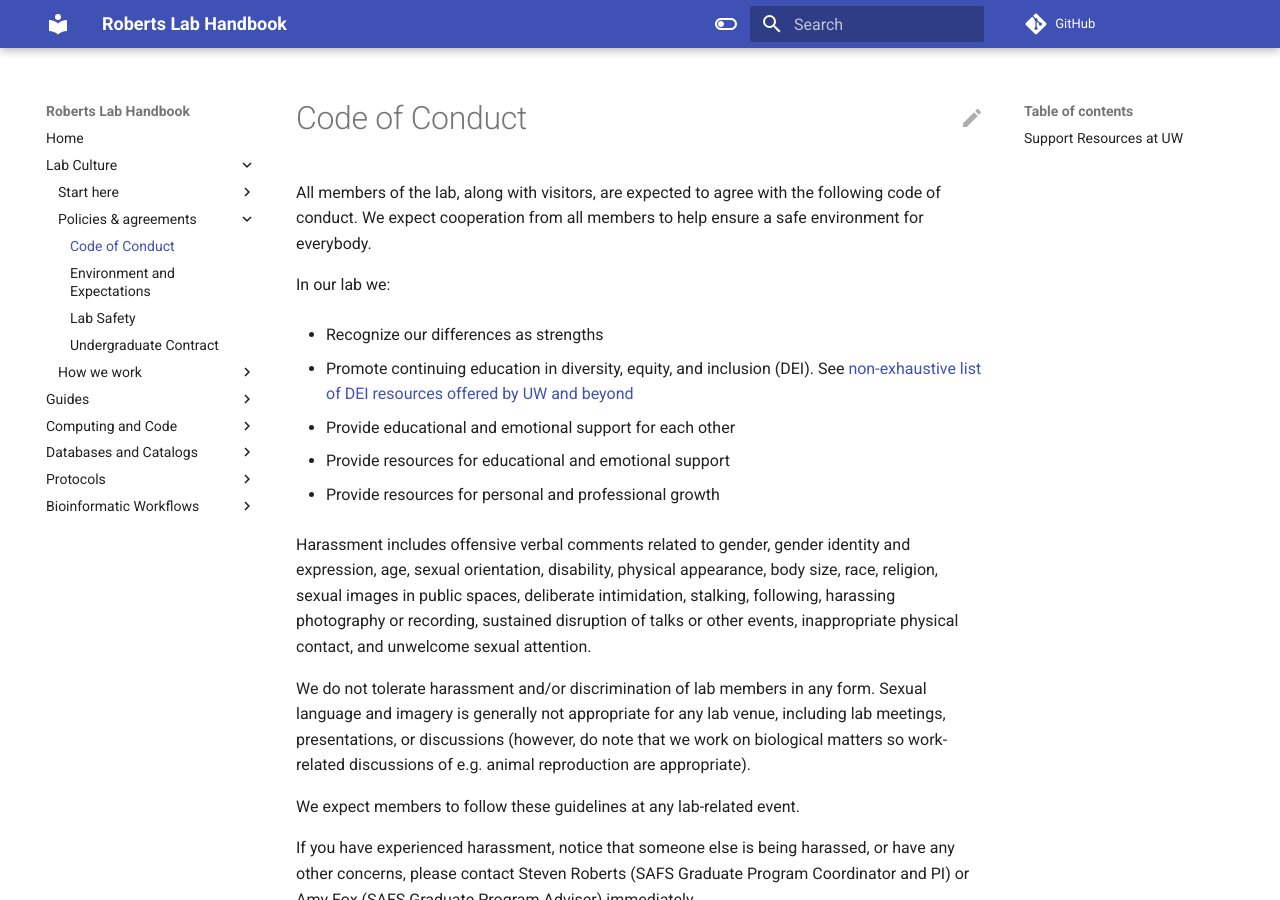
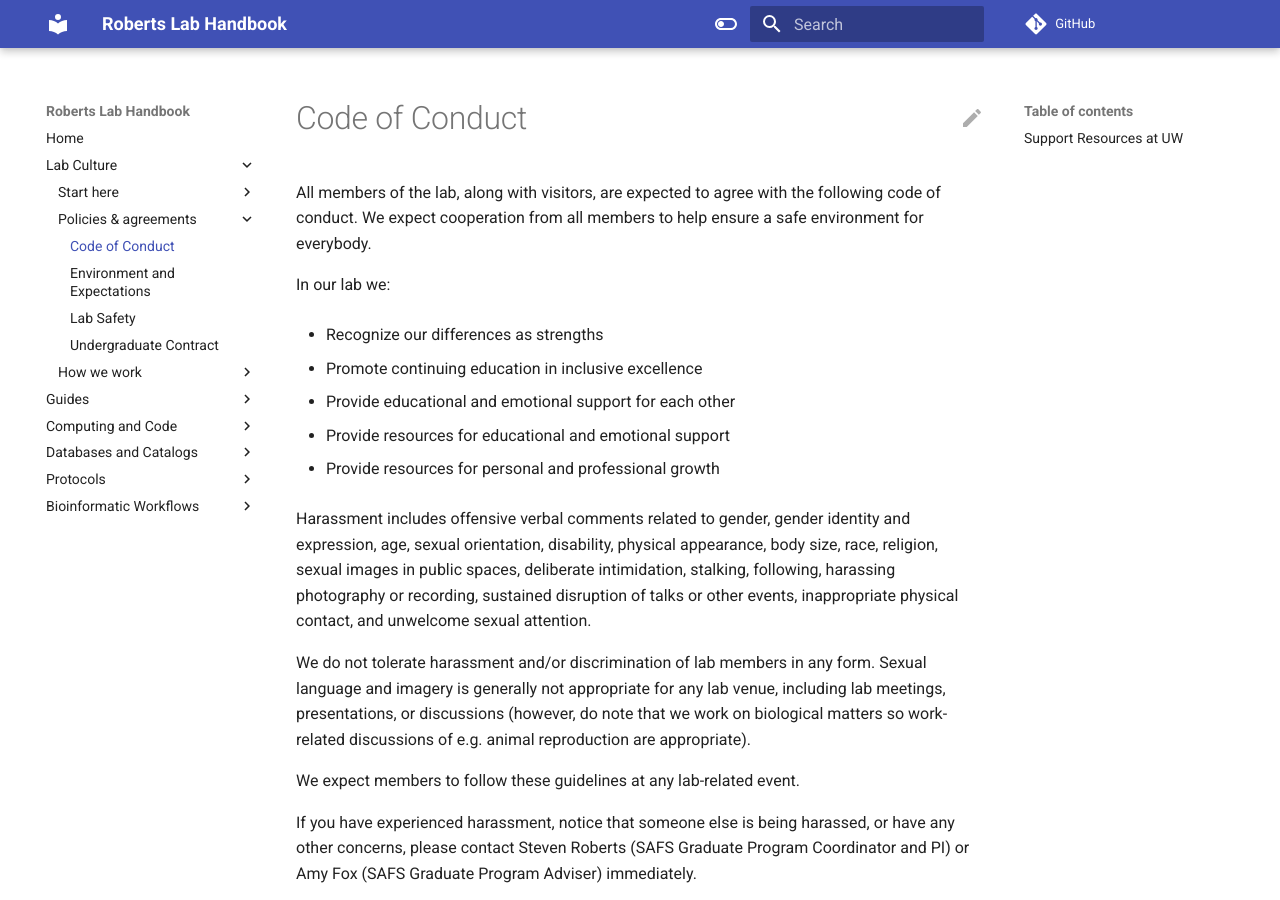
Before and after one commit to RobertsLab/resources, an MkDocs documentation site: the page built from docs/Code-of-Conduct.md, in a window 1280 px wide and 900 px high. Built offline with MkDocs 1.6.1 and Material for MkDocs 9.7.7, drawn with Linux system fonts in a browser that asks for light colours; comment, search, counter and statistics services are not loaded.

```diff
--- a/docs/Code-of-Conduct.md
+++ b/docs/Code-of-Conduct.md
@@ -4,7 +4,7 @@ In our lab we:
 
 - Recognize our differences as strengths
 
-- Promote continuing education in diversity, equity, and inclusion (DEI). See [non-exhaustive list of DEI resources offered by UW and beyond](DEI-Resources.md)
+- Promote continuing education in inclusive excellence
 
 - Provide educational and emotional support for each other
 
```
Also changed, not shown: docs/Lab-Communication.md (+12 -21 lines), docs/Onboarding.md (+0 -1 lines).
